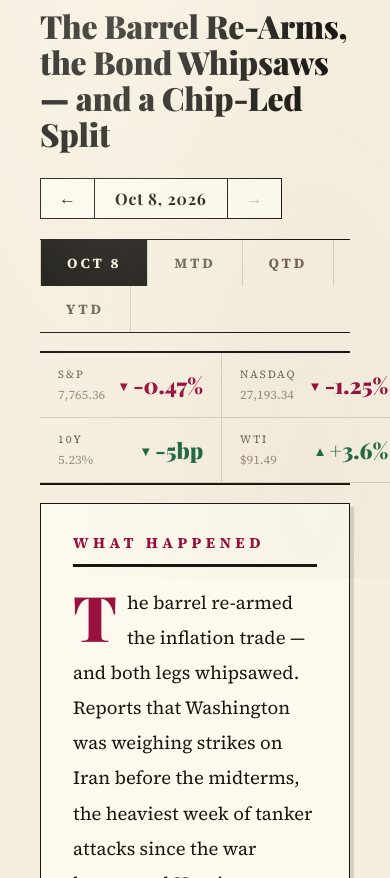
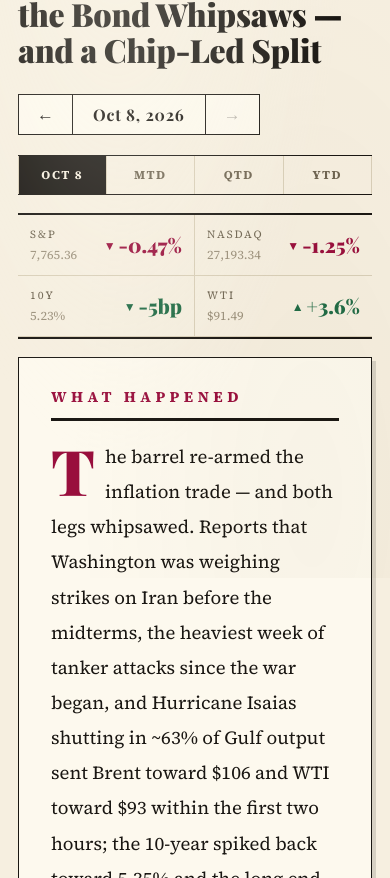
Before and after one commit to PodorCN/what_is_happening, a website: page index.html in a window 390 px wide. Shown: the part 266-1144 px from the top of the page. Drawn offline with nearby package versions, Linux system fonts and the light colour scheme; a web font is replaced by a local one.

Commit message:
fix(shell): 移动端适配 — grid 子元素 min-width:0 消除横向溢出、窄屏 padding 收紧、tabs 单行 grid、热力图竖排

```diff
--- a/index.html
+++ b/index.html
@@ -58,18 +58,19 @@
 /* ── KPI strip ────────────────────────────── */
 .kpi{display:grid;grid-template-columns:repeat(4,1fr);gap:0;margin:18px 0;
   border-top:2px solid var(--ink);border-bottom:2px solid var(--ink)}
-.k{display:flex;justify-content:space-between;align-items:center;gap:12px;padding:14px 18px;border-right:1px solid var(--line)}
+.k{display:flex;justify-content:space-between;align-items:center;gap:12px;padding:14px 18px;border-right:1px solid var(--line);min-width:0}
 .k:last-child{border-right:none}
 .k .l{font-size:11px;letter-spacing:.18em;text-transform:uppercase;color:var(--mut)}
 .k .v{font-size:12.5px;color:var(--faint);margin-top:4px;font-variant-numeric:tabular-nums}
 .k .c{font-family:"Playfair Display",Georgia,serif;font-size:clamp(22px,2.2vw,30px);font-weight:900;line-height:1;
   font-variant-numeric:tabular-nums;white-space:nowrap}
 .k .c i{font-style:normal;font-size:.6em;vertical-align:.22em;margin-right:3px}
-@media(max-width:760px){.kpi{grid-template-columns:repeat(2,1fr)}.k:nth-child(2n){border-right:none}.k{border-bottom:1px solid var(--line)}}
+@media(max-width:760px){.kpi{grid-template-columns:repeat(2,1fr)}.k:nth-child(2n){border-right:none}.k{border-bottom:1px solid var(--line);padding:12px;gap:8px}.k .c{font-size:20px}
+.mast{padding:0 18px}.wrap{padding:22px 18px 40px}.card{padding:22px 20px}.chain-card{padding:18px 20px}.tab{padding:12px 18px}}
 
 /* ── cards → newspaper columns ────────────── */
 .grid{display:grid;grid-template-columns:1fr 1fr;gap:34px}@media(max-width:900px){.grid{grid-template-columns:1fr}}
-.card{background:var(--paper2);border:1px solid var(--ink);border-radius:0;padding:28px 32px;
+.card{background:var(--paper2);border:1px solid var(--ink);border-radius:0;padding:28px 32px;min-width:0;
   box-shadow:4px 4px 0 rgba(25,22,18,.14)}
 .card h2{margin:0 0 18px;padding-bottom:11px;font-family:"Source Serif 4","Noto Serif SC",serif;
   font-size:15px;font-weight:700;color:var(--claret);letter-spacing:.3em;text-transform:uppercase;
@@ -81,7 +82,7 @@
 /* ── chains ───────────────────────────────── */
 .chains{display:grid;grid-template-columns:1fr 1fr;gap:20px}
 @media(max-width:1100px){.chains{grid-template-columns:1fr}}
-.chain-card{background:var(--paper2);border:1px solid var(--ink);border-left:6px solid var(--ink);padding:22px 26px;
+.chain-card{background:var(--paper2);border:1px solid var(--ink);border-left:6px solid var(--ink);padding:22px 26px;min-width:0;
   box-shadow:4px 4px 0 rgba(25,22,18,.10)}
 .chain-card.main{border-left-color:var(--claret);box-shadow:4px 4px 0 rgba(153,15,61,.18)}
 .t{font-family:"Playfair Display","Noto Serif SC",serif;font-weight:900;font-size:23px;margin-bottom:12px;line-height:1.35}
@@ -103,7 +104,7 @@
 ul.play{margin:8px 0;padding-left:22px;line-height:1.9;font-size:17.5px}
 ul.play li{margin-bottom:6px}
 ul.play li::marker{color:var(--claret);font-weight:900}
-.foot{color:var(--faint);font-size:13px;line-height:1.85;margin:34px 0 0;padding-top:16px;
+.foot{color:var(--faint);font-size:13px;line-height:1.85;margin:34px 0 0;padding-top:16px;overflow-wrap:break-word;
   border-top:3px double var(--ink)}
 
 /* ── heat table ───────────────────────────── */
@@ -117,6 +118,13 @@
 .hcell .hn .hl{display:block;font-weight:400;opacity:.7;font-size:11px;letter-spacing:.02em;text-transform:none;margin-top:2px}
 .hcell .hc{font-size:clamp(26px,2.6vw,34px);font-weight:900;font-variant-numeric:tabular-nums;line-height:1;letter-spacing:-.015em}
 .hcell .hc i{font-style:normal;font-size:.55em;vertical-align:.28em;margin-right:3px}
+
+/* ── narrow phones: tabs in one row, heat list vertical ── */
+@media(max-width:560px){
+.tabs{display:grid;grid-template-columns:repeat(4,1fr)}
+.tab{padding:11px 4px;font-size:12px;letter-spacing:.12em;text-align:center}
+}
+@media(max-width:480px){.heat-grid{grid-template-columns:1fr}}
 </style>
 </head>
 <body>
```
Also changed, not shown: shell.html (+13 -5 lines).
